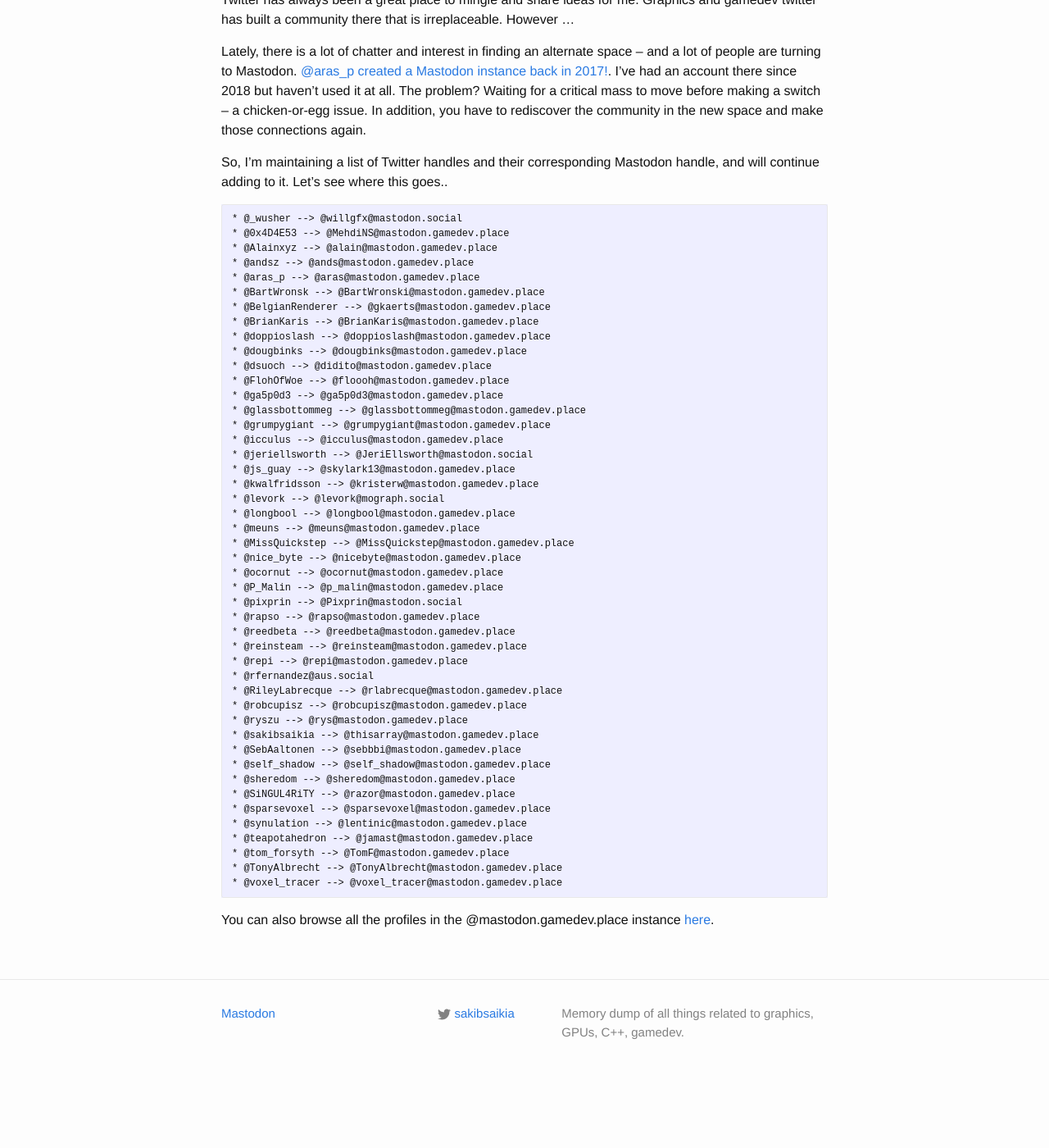
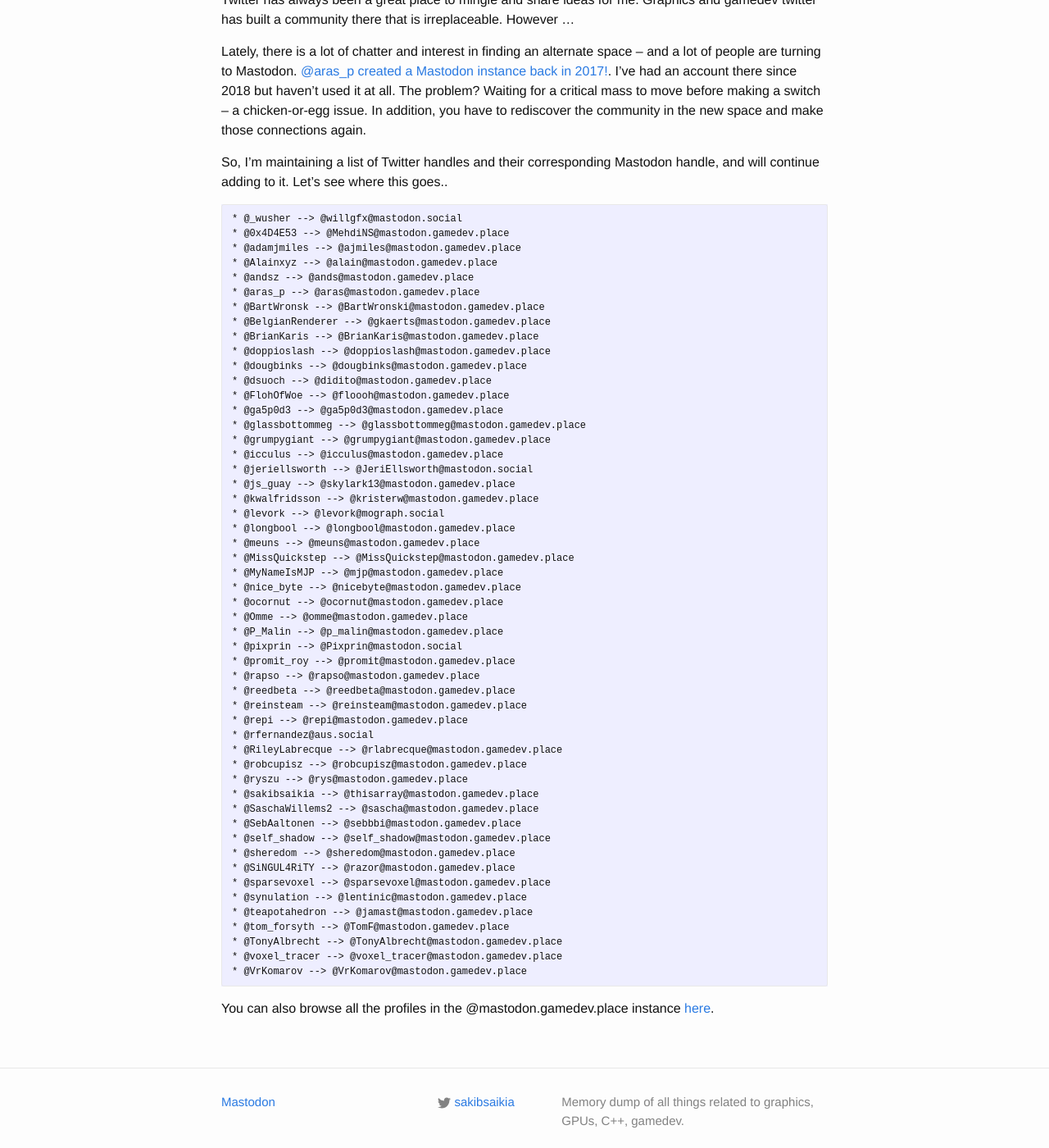
Before and after one commit to SakibSaikia/SakibSaikia.github.io, a Jekyll site: the page built from _posts/2022-10-28-Mastodon-Handle-List.markdown, in a window 1280 px wide and 1400 px high, scrolled down 212 px. Shown: the whole window at 82% size. Built offline with Jekyll 4.4.1, drawn with Linux system fonts in a browser that asks for light colours; before the commit the page ends 1542 px from its top, so only the background shows below that.

Commit message:
Update 2022-10-28-Mastodon-Handle-List.markdown

````diff
--- a/_posts/2022-10-28-Mastodon-Handle-List.markdown
+++ b/_posts/2022-10-28-Mastodon-Handle-List.markdown
@@ -15,6 +15,7 @@ So, I'm maintaining a list of Twitter handles and their corresponding Mastodon h
 ```
 * @_wusher --> @willgfx@mastodon.social
 * @0x4D4E53 --> @MehdiNS@mastodon.gamedev.place
+* @adamjmiles --> @ajmiles@mastodon.gamedev.place
 * @Alainxyz --> @alain@mastodon.gamedev.place
 * @andsz --> @ands@mastodon.gamedev.place
 * @aras_p --> @aras@mastodon.gamedev.place
@@ -36,10 +37,13 @@ So, I'm maintaining a list of Twitter handles and their corresponding Mastodon h
 * @longbool --> @longbool@mastodon.gamedev.place
 * @meuns --> @meuns@mastodon.gamedev.place
 * @MissQuickstep --> @MissQuickstep@mastodon.gamedev.place
+* @MyNameIsMJP --> @mjp@mastodon.gamedev.place
 * @nice_byte --> @nicebyte@mastodon.gamedev.place
 * @ocornut --> @ocornut@mastodon.gamedev.place
+* @Omme --> @omme@mastodon.gamedev.place
 * @P_Malin --> @p_malin@mastodon.gamedev.place
 * @pixprin --> @Pixprin@mastodon.social
+* @promit_roy --> @promit@mastodon.gamedev.place
 * @rapso --> @rapso@mastodon.gamedev.place
 * @reedbeta --> @reedbeta@mastodon.gamedev.place
 * @reinsteam --> @reinsteam@mastodon.gamedev.place
@@ -49,6 +53,7 @@ So, I'm maintaining a list of Twitter handles and their corresponding Mastodon h
 * @robcupisz --> @robcupisz@mastodon.gamedev.place
 * @ryszu --> @rys@mastodon.gamedev.place
 * @sakibsaikia --> @thisarray@mastodon.gamedev.place
+* @SaschaWillems2 --> @sascha@mastodon.gamedev.place
 * @SebAaltonen --> @sebbbi@mastodon.gamedev.place
 * @self_shadow --> @self_shadow@mastodon.gamedev.place
 * @sheredom --> @sheredom@mastodon.gamedev.place
@@ -59,6 +64,7 @@ So, I'm maintaining a list of Twitter handles and their corresponding Mastodon h
 * @tom_forsyth --> @TomF@mastodon.gamedev.place
 * @TonyAlbrecht --> @TonyAlbrecht@mastodon.gamedev.place
 * @voxel_tracer --> @voxel_tracer@mastodon.gamedev.place
+* @VrKomarov --> @VrKomarov@mastodon.gamedev.place
 ```
 
 You can also browse all the profiles in the @mastodon.gamedev.place instance [here](https://mastodon.gamedev.place/explore).
````
